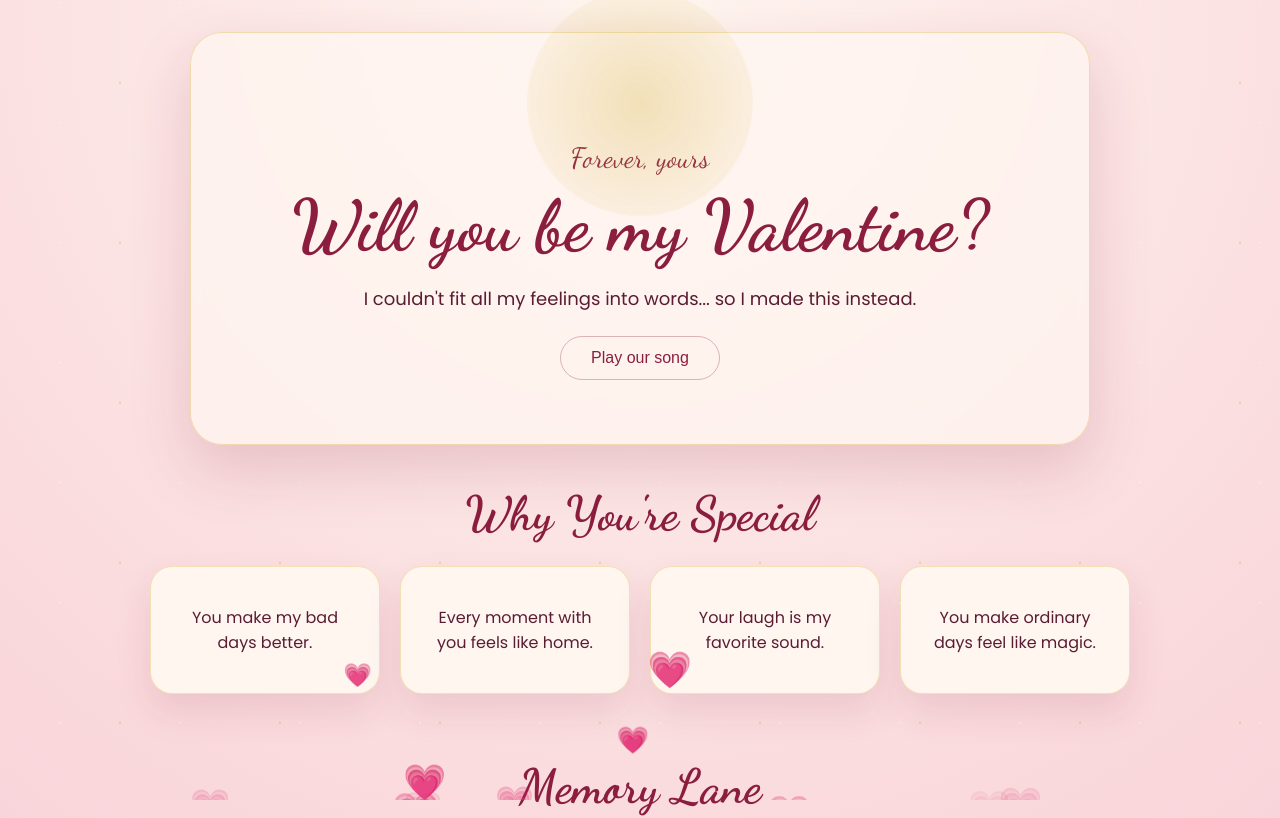
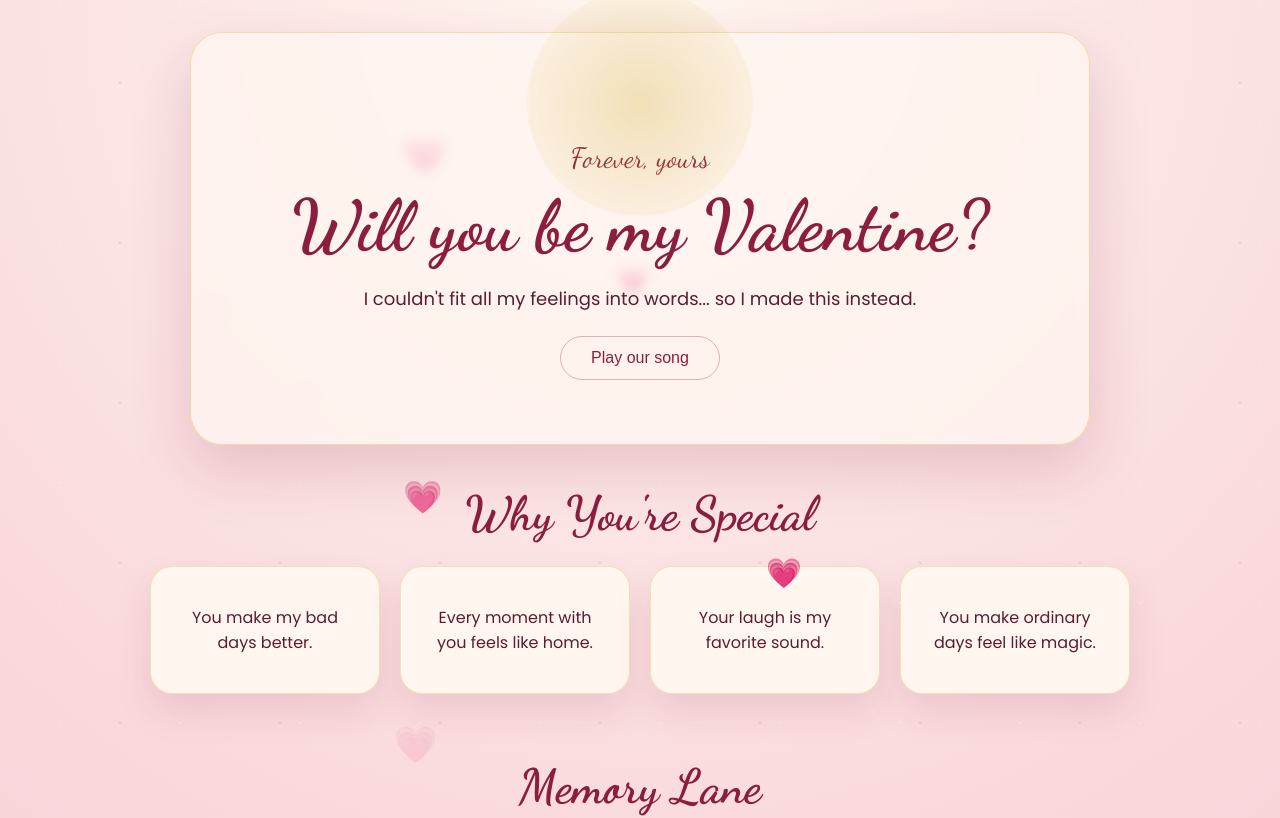
Before and after one commit to agusdongalo/Valentine-Site, a React (Vite) app: page / in a window 1280 px wide. Shown: the top 818 px of the page. Built offline with nearby package versions, Linux system fonts and the light colour scheme; the HTML template or start-up script is replaced by a standard one.

Commit message:
Made the floating hearts start at random vertical positions and used negative animation delays so they’re already in motion on load

```diff
--- a/src/App.tsx
+++ b/src/App.tsx
@@ -186,7 +186,8 @@ export default function App() {
             style={{
               left: `${heart.left}%`,
               fontSize: `${heart.size}px`,
-              animationDelay: `${heart.delay}s`,
+              bottom: `${Math.floor(randomBetween(-10, 90))}vh`,
+              animationDelay: `-${Math.floor(heart.delay)}s`,
               animationDuration: `${heart.duration}s`,
               opacity: heart.opacity,
             }}
```
